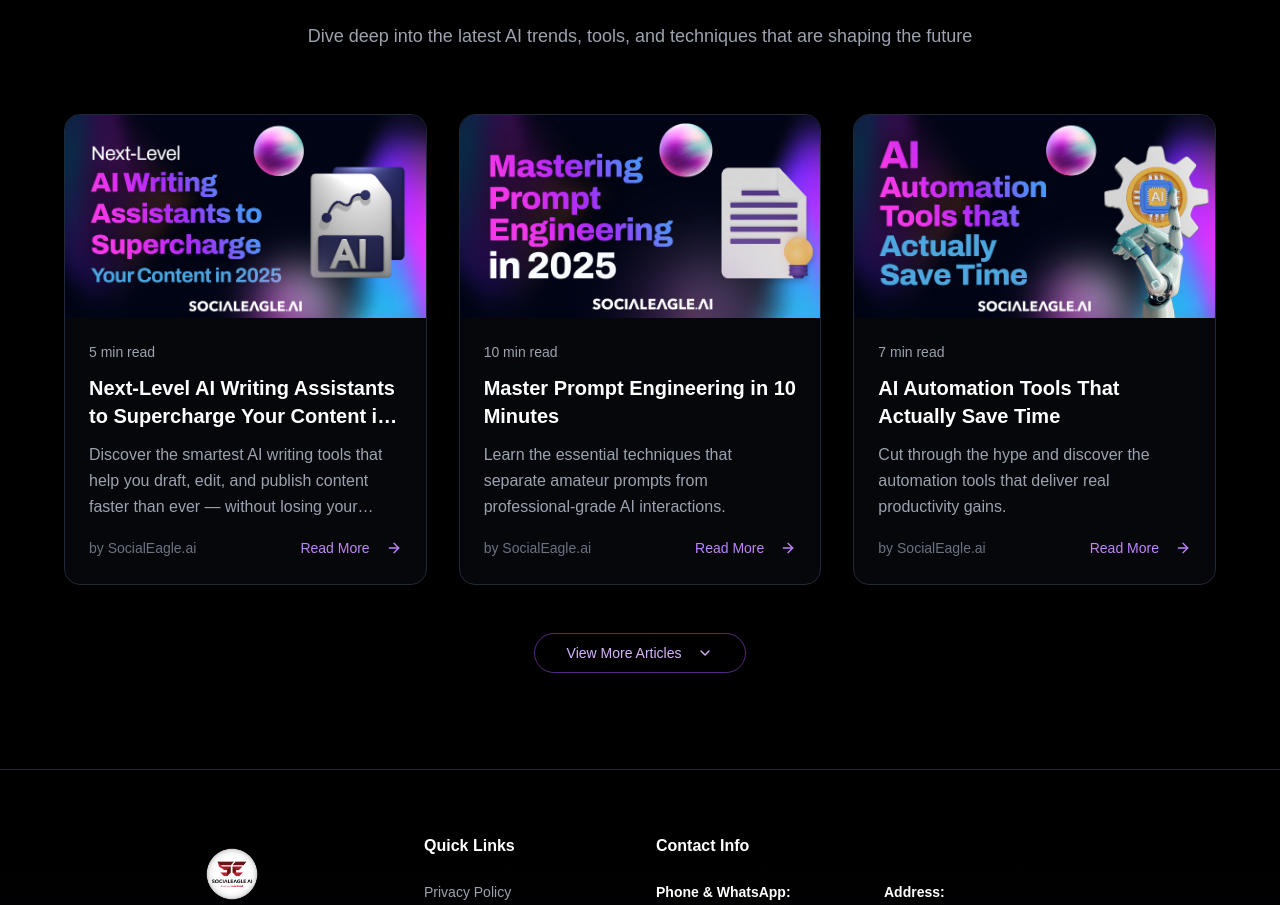
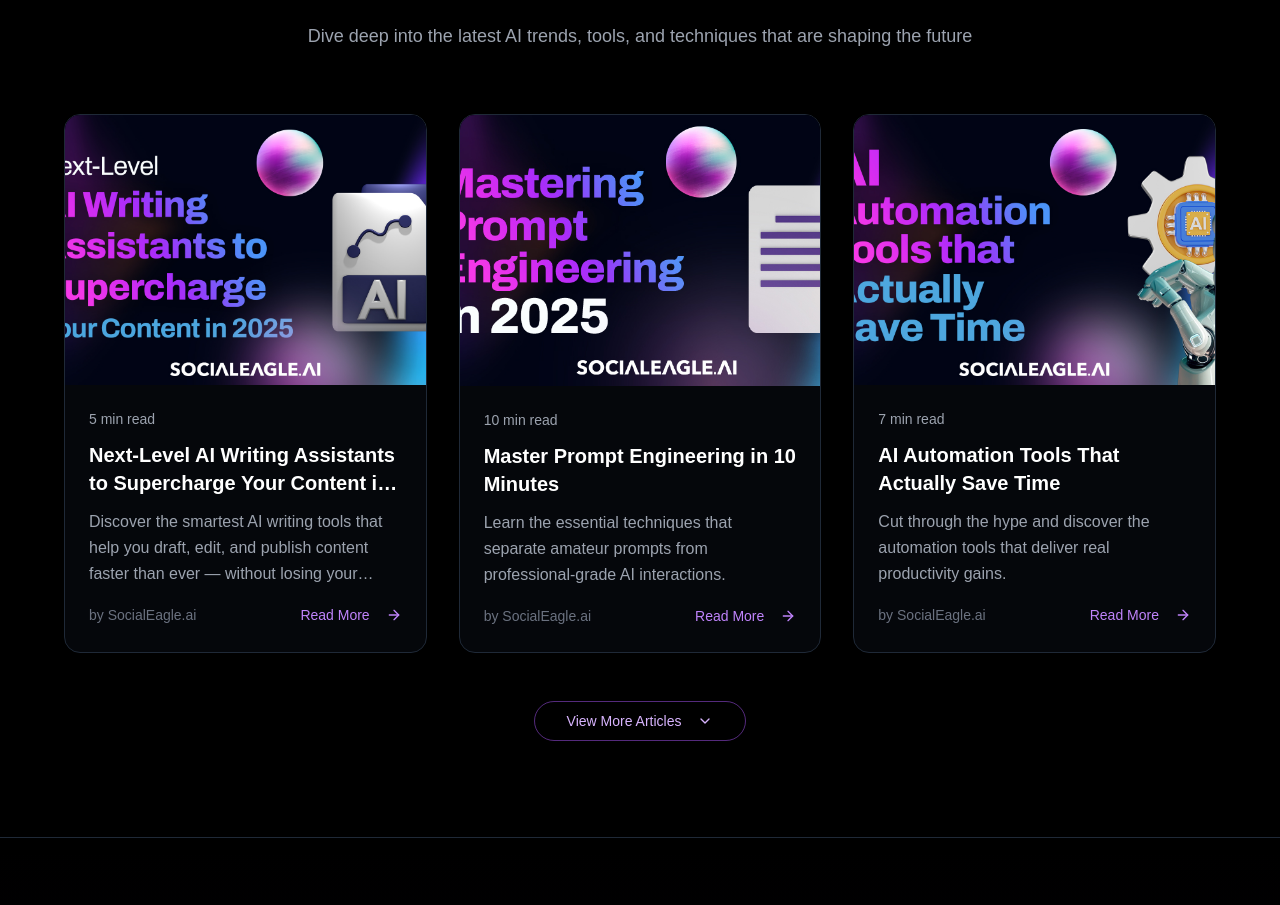
Before and after one commit to sociaaeagleai/News_Letter, a Next.js app: page / in a window 1280 px wide. Shown: the part 971-1876 px from the top of the page. Built offline with nearby package versions, Linux system fonts and the light colour scheme.

Commit message:
Update page.tsx

```diff
--- a/app/page.tsx
+++ b/app/page.tsx
@@ -293,7 +293,7 @@ export default function AINewsletterLanding() {
                   transition={{ duration: 0.6, delay: 1.5 + index * 0.1 }}
                   whileHover={{ y: -10, scale: 1.02 }}
                 >
-                  <div className="aspect-video overflow-hidden relative">
+                  <div className="aspect-[4/3] relative flex items-center justify-center overflow-hidden bg-black">
                     <Image
                       src={article.image || "/placeholder.svg"}
                       alt={article.headline}
```
